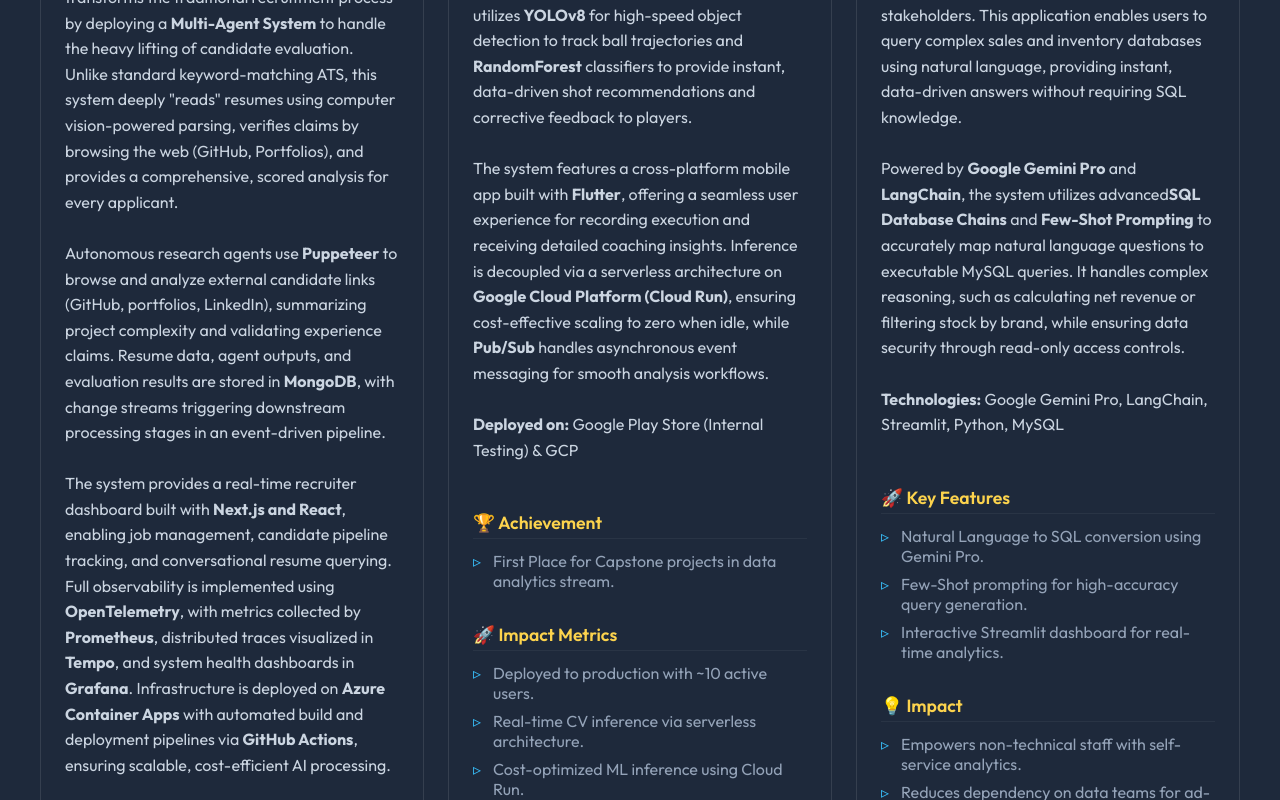
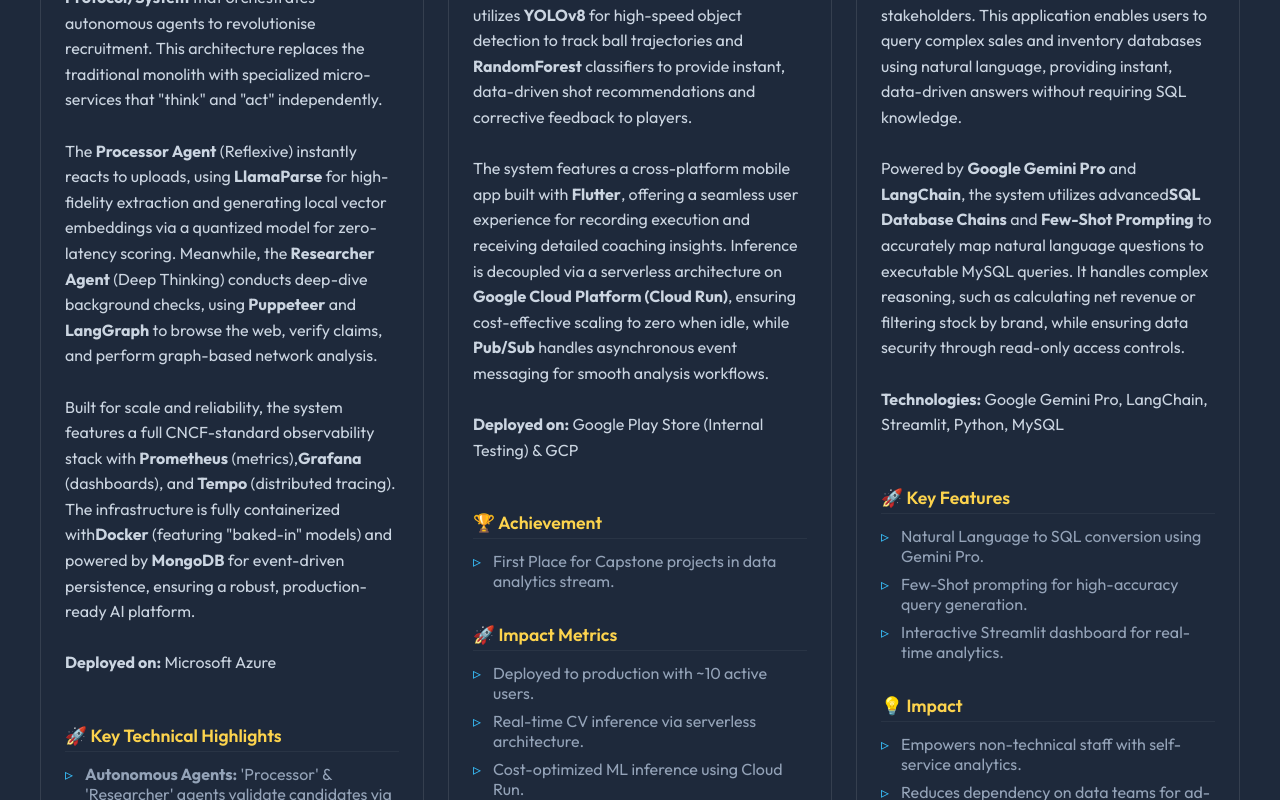
Before and after one commit to Ferasman979/Persona-Portfolio-website, a Next.js app: page / in a window 1280 px wide. Shown: the part 2840-3640 px from the top of the page. Built offline with nearby package versions, Linux system fonts and the light colour scheme.

Commit message:
Update HRApp project description

```diff
--- a/src/app/page.tsx
+++ b/src/app/page.tsx
@@ -85,28 +85,22 @@
             description={
               <div className="space-y-4">
                 <p>
-                  <strong>AI-Powered Recruitment Platform</strong> that transforms the traditional recruitment process by
-                  deploying a <strong>Multi-Agent System</strong> to handle the heavy lifting of candidate evaluation.
-                  Unlike standard keyword-matching ATS, this system deeply "reads" resumes using computer vision-powered
-                  parsing, verifies claims by browsing the web (GitHub, Portfolios), and provides a comprehensive, scored
-                  analysis for every applicant.
+                  <strong>Advanced Micro-MCP (Model Context Protocol) System</strong> that orchestrates autonomous agents to revolutionise
+                  recruitment. This architecture replaces the traditional monolith with specialized micro-services that "think" and "act" independently.
                 </p>
                 <br />
                 <p>
-                  Autonomous research agents use <strong>Puppeteer</strong> to browse and analyze external candidate links
-                  (GitHub, portfolios, LinkedIn), summarizing project complexity and validating experience claims. Resume
-                  data, agent outputs, and evaluation results are stored in <strong>MongoDB</strong>, with change streams
-                  triggering downstream processing stages in an event-driven pipeline.
+                  The <strong>Processor Agent</strong> (Reflexive) instantly reacts to uploads, using <strong>LlamaParse</strong> for high-fidelity extraction
+                  and generating local vector embeddings via a quantized model for zero-latency scoring. Meanwhile, the <strong>Researcher Agent</strong> (Deep Thinking)
+                  conducts deep-dive background checks, using <strong>Puppeteer</strong> and <strong>LangGraph</strong> to browse the web, verify claims, and
+                  perform graph-based network analysis.
                 </p>
                 <br />
                 <p>
-                  The system provides a real-time recruiter dashboard built with <strong>Next.js and React</strong>, enabling
-                  job management, candidate pipeline tracking, and conversational resume querying. Full observability is
-                  implemented using <strong>OpenTelemetry</strong>, with metrics collected by <strong>Prometheus</strong>,
-                  distributed traces visualized in <strong>Tempo</strong>, and system health dashboards in{' '}
-                  <strong>Grafana</strong>. Infrastructure is deployed on <strong>Azure Container Apps</strong> with
-                  automated build and deployment pipelines via <strong>GitHub Actions</strong>, ensuring scalable,
-                  cost-efficient AI processing.
+                  Built for scale and reliability, the system features a full CNCF-standard observability stack with <strong>Prometheus</strong> (metrics),
+                  <strong>Grafana</strong> (dashboards), and <strong>Tempo</strong> (distributed tracing). The infrastructure is fully containerized with
+                  <strong>Docker</strong> (featuring "baked-in" models) and powered by <strong>MongoDB</strong> for event-driven persistence, ensuring a robust,
+                  production-ready AI platform.
                 </p>
                 <p className="mt-2 text-sm text-gray-400">
                   <br />
```
